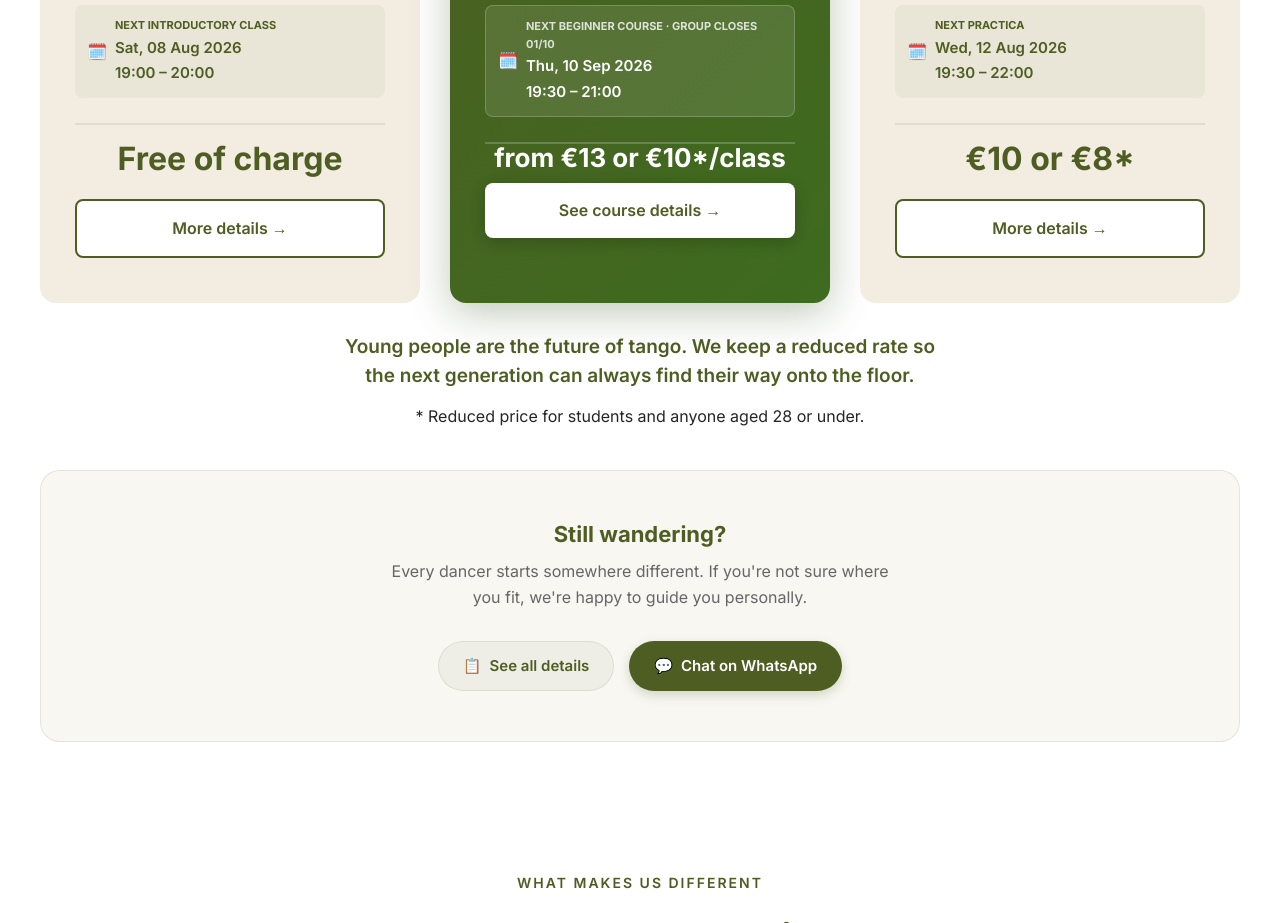
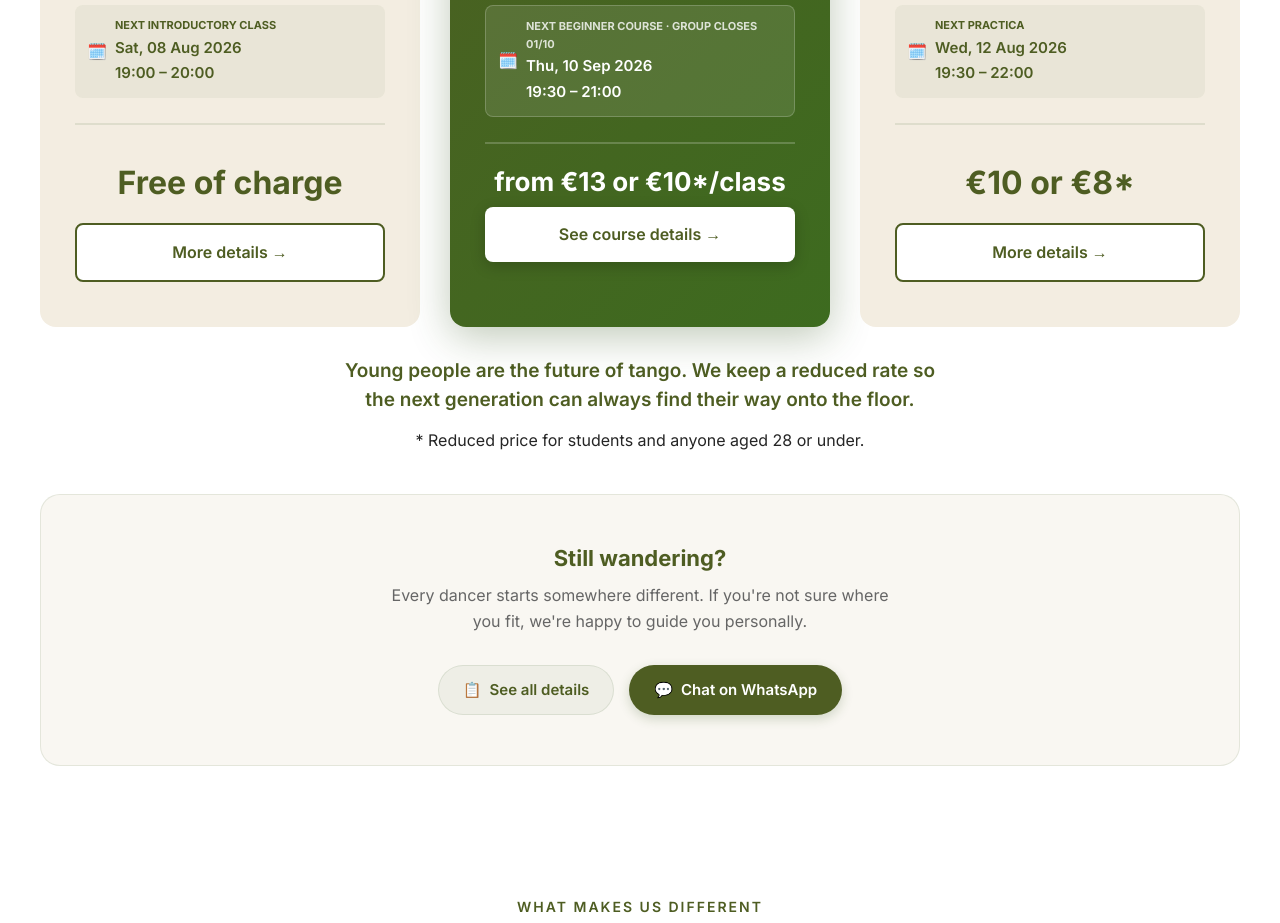
Before and after one commit to VangelisTheodorakis/tango-garden-website, an Astro site: page / in a window 1280 px wide. Shown: the part 2420-3343 px from the top of the page. Built offline with nearby package versions, Linux system fonts and the light colour scheme; Astro itself is replaced by a stand-in of ours.

Commit message:
Fix the price/button squeeze on the featured pathway card
.card-foot had no padding-top, only flex-grow, so its price/button
block got whatever space was left after the content above it. The
featured card's longer date-status text left almost none, squeezing
"from €13 or €10*/class" right up against the separator. A fixed
padding-top guarantees breathing room regardless of how tall the
content above happens to be.

Co-Authored-By: Claude Sonnet 5 <noreply@anthropic.com>

```diff
--- a/src/components/PathwayCards.astro
+++ b/src/components/PathwayCards.astro
@@ -298,6 +298,11 @@ const cards = [
 
   .card-foot {
     border-top: 2px solid rgba(45, 80, 22, 0.1);
+    /* Guarantees breathing room below the separator even on the card whose
+       content above (date-status text especially) runs longer and would
+       otherwise leave the price/button block with almost no flex-grow
+       space to work with. */
+    padding-top: 24px;
     flex-grow: 1;
     display: flex;
     flex-direction: column;
```
